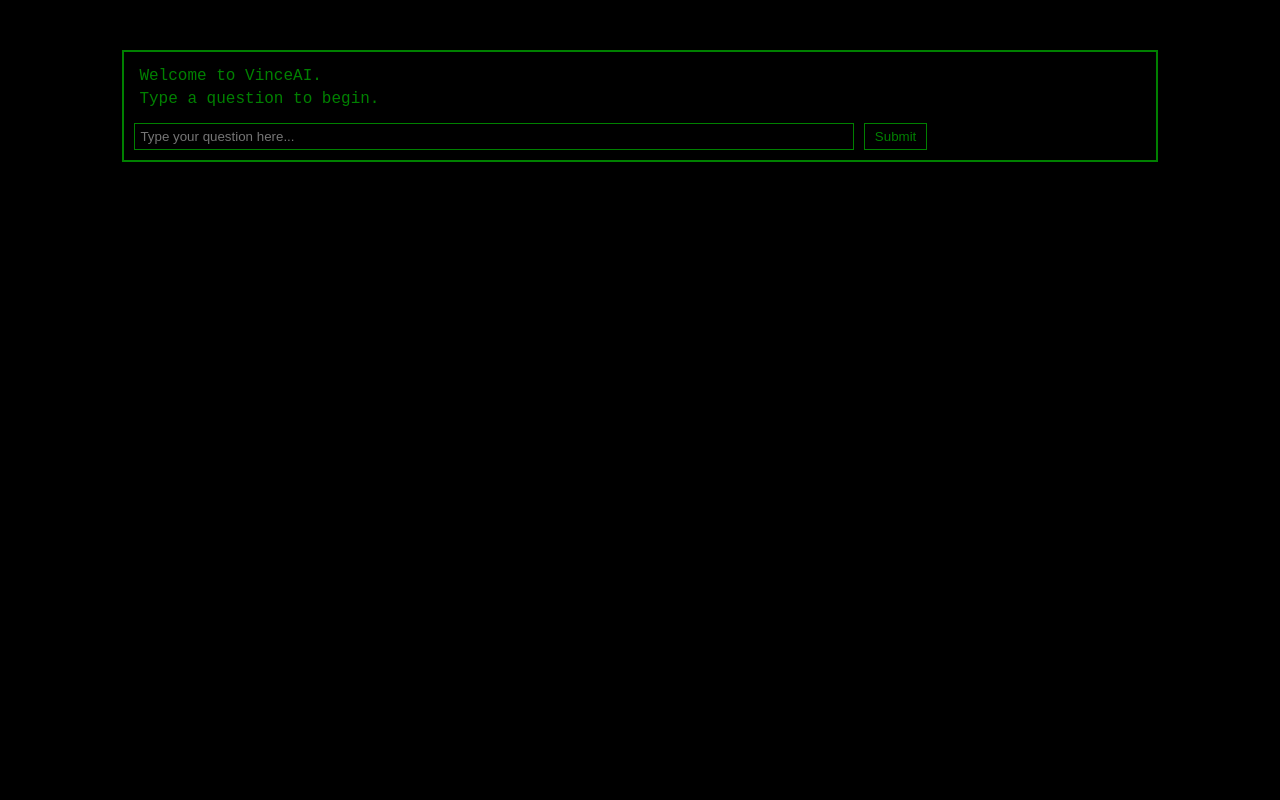
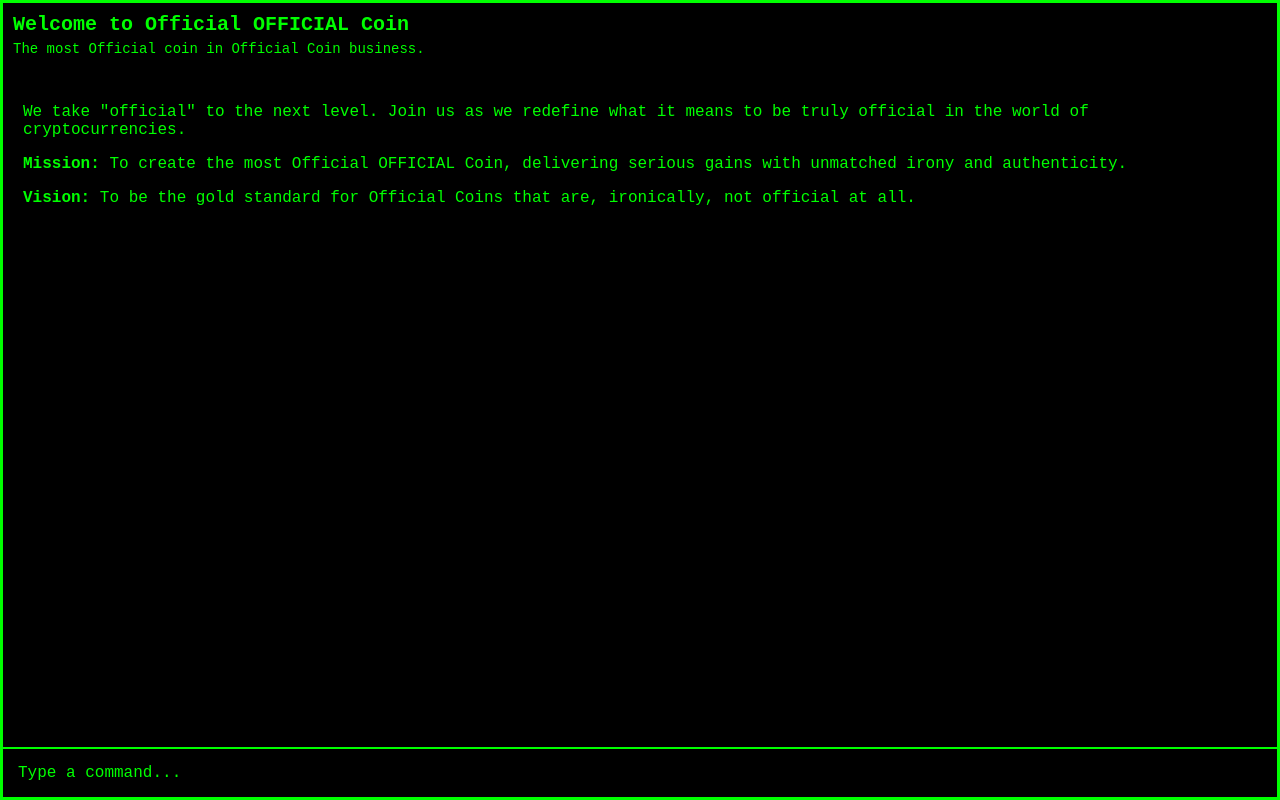
Before and after one commit to AutonomousVince/OFFICIALCOIN, a plain HTML site: page OFFICIALOFFICIALCOIN.html in a window 1280 px wide. Drawn offline with Linux system fonts and the light colour scheme.

Commit message:
Update OFFICIALOFFICIALCOIN.html
Official Update

```diff
--- a/OFFICIALOFFICIALCOIN.html
+++ b/OFFICIALOFFICIALCOIN.html
@@ -3,56 +3,99 @@
 <head>
     <meta charset="UTF-8">
     <meta name="viewport" content="width=device-width, initial-scale=1.0">
-  <title>Binary VAI</title>
+    <title>Official OFFICIAL Coin</title>
+    <link rel="icon" type="image/png" sizes="32x32" href="favicon-32x32.png">
+    <link rel="icon" type="image/png" sizes="16x16" href="favicon-16x16.png">
+    <link rel="shortcut icon" href="favicon.ico">
     <style>
         body {
+            margin: 0;
+            padding: 0;
             background-color: black;
-      color: green;
+            color: #00FF00;
             font-family: "Courier New", Courier, monospace;
+            font-size: 16px;
+            display: flex;
+            flex-direction: column;
+            justify-content: space-between;
+            height: 100vh;
+            border: 3px solid #00FF00;
+            box-sizing: border-box;
         }
-    #terminal {
-      border: 2px solid green;
-      width: 80%;
-      height: 80%;
-      margin: 50px auto;
+
+        .header {
+            text-align: left;
+            margin: 10px;
+            font-size: 14px;
+        }
+
+        .header h1 {
+            font-size: 20px;
+            margin: 0;
+        }
+
+        .header p {
+            margin: 5px 0 0 0;
+            font-size: 14px;
+        }
+
+        .content {
+            flex: 1;
+            padding: 20px;
+            overflow-y: auto;
+        }
+
+        .footer {
+            display: flex;
             padding: 10px;
+            border-top: 2px solid #00FF00;
         }
-    #terminal p {
-      margin: 5px;
+
+        .footer input {
+            flex: 1;
+            background-color: transparent;
+            border: none;
+            color: #00FF00;
+            font-family: "Courier New", Courier, monospace;
+            font-size: 16px;
+            padding: 5px;
+            outline: none;
         }
-    input[type="text"] {
-      width: 70%;
-      background-color: black;
-      color: green;
-      border: 1px solid green;
-      padding: 5px;
-      margin-top: 10px;
-    }
-    button {
-      background-color: black;
-      color: green;
-      border: 1px solid green;
-      padding: 5px 10px;
-      cursor: pointer;
-    }
-    button:hover {
-      background-color: green;
-      color: black;
+
+        .footer input::placeholder {
+            color: #00FF00;
         }
     </style>
 </head>
 <body>
-  <div id="terminal">
-    <p>Welcome to VinceAI.</p>
-    <p>Type a question to begin.</p>
-    <div>
-      <input id="question" type="text" placeholder="Type your question here...">
-      <button onclick="askVinceAI()">Submit</button>
+    <div class="header">
+        <h1>Welcome to Official OFFICIAL Coin</h1>
+        <p>The most Official coin in Official Coin business.</p>
     </div>
-    <div id="response">
-      <!-- AI responses will show here -->
+    <div class="content" id="output">
+        <p>We take "official" to the next level. Join us as we redefine what it means to be truly official in the world of cryptocurrencies.</p>
+        <p><strong>Mission:</strong> To create the most Official OFFICIAL Coin, delivering serious gains with unmatched irony and authenticity.</p>
+        <p><strong>Vision:</strong> To be the gold standard for Official Coins that are, ironically, not official at all.</p>
     </div>
+    <div class="footer">
+        <input type="text" id="command" placeholder="Type a command...">
     </div>
-  <script src="script.js"></script>
+
+    <script>
+        const outputDiv = document.getElementById('output');
+        const commandInput = document.getElementById('command');
+
+        commandInput.addEventListener('keydown', function(event) {
+            if (event.key === 'Enter') {
+                const userInput = commandInput.value;
+                if (userInput.trim() !== '') {
+                    outputDiv.innerHTML += `<p>> ${userInput}</p>`;
+                    outputDiv.innerHTML += `<p>Official Response: We are reviewing your official input.</p>`;
+                    commandInput.value = '';
+                    outputDiv.scrollTop = outputDiv.scrollHeight;
+                }
+            }
+        });
+    </script>
 </body>
 </html>
```
Lines whose indentation alone changed are shown as unchanged.
